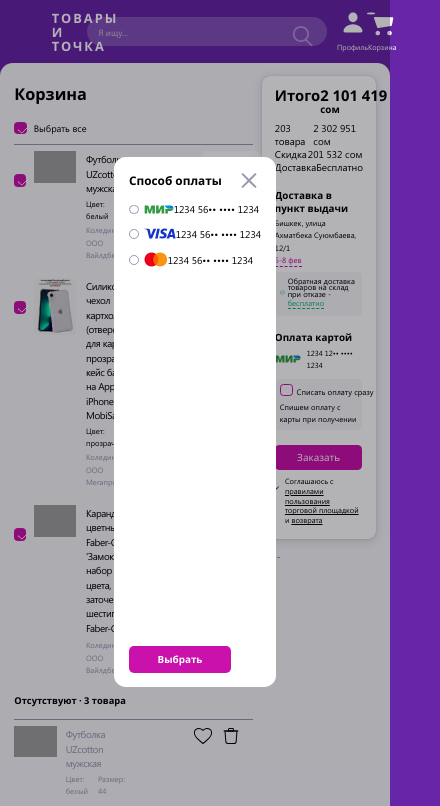
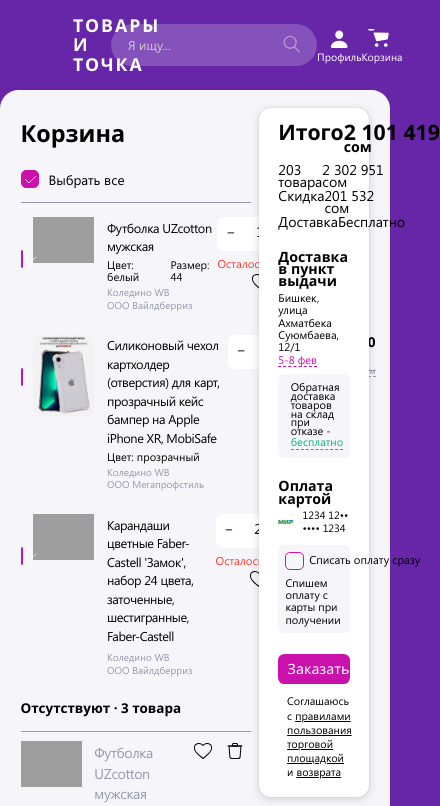
Before and after one commit to Eugene-Oceanov/wb-L0-cart, a website built with webpack: page src/index.html in a window 390 px wide. Shown: the top 806 px of the page, 440 px wide, since content can reach past the window. Built offline with nearby package versions, Linux system fonts and the light colour scheme; grey boxes are pictures that could not be loaded.

Commit message:
technical commit

```diff
--- a/src/assets/css/style.css
+++ b/src/assets/css/style.css
@@ -120,8 +120,8 @@
   transition: all 0.2s ease;
   left: .25em;
   top: .25em;
-  width: 10px;
-  height: 5px;
+  width: .7em;
+  height: .4em;
   border-radius: 1px;
   border-left: .14em solid #fff;
   border-bottom: .14em solid #fff;
@@ -145,6 +145,7 @@
 
 /* modals start */
 .overlay {
+  display: none;
   position: fixed;
   height: 100vh;
   width: 100%;
@@ -234,7 +235,7 @@
 /* header start */
 #header {
   color: #fff;
-  padding: 1em 0;
+  padding: 1.1em 0;
 }
 
 .header__logo {
@@ -288,7 +289,9 @@
 .header__search--icon {
   position: absolute;
   top: 0.7em;
-  right: 1.2em;
+  right: 1.1em;
+  width: 1.4em;
+  height: 1.4em;
 }
 
 .header__search--icon path {
@@ -308,8 +311,15 @@
   font-size: 0.75em;
 }
 
+
+
 .header__nav--profile-link {
   padding-top: 0.2em;
+}
+
+.header__nav--profile-link svg {
+  width: 1.3em;
+  height: 1.3em;
 }
 
 .header__nav--cart-link {
@@ -318,6 +328,8 @@
 
 .header__nav--cart-link svg {
   margin-left: -0.5em;
+  width: 1.6em;
+  height: 1.6em;
 }
 
 /* header end */
@@ -331,9 +343,9 @@
 }
 
 .cart-main {
-  margin-top: 0.4em;
   width: 66%;
   padding: .8em 0;
+  padding-top: 0.4em;
 }
 
 .cart-main__title {
@@ -839,3 +851,54 @@
 }
 
 /* footer end */
+
+/* media start */
+@media (max-width: 1024px) {
+  * {
+    font-size: calc(var(--index) * 1.15);
+  }
+
+  #header {
+    padding: 1.1em 0;
+  }
+
+  .header__logo {
+    width: 11%;
+    margin-left: 3.7em;
+  }
+
+  .header__logo--text {
+    font-size: 1.25em;
+  }
+
+  .header__search {
+    width: 60%;
+    padding: 0;
+    margin: 0;
+  }
+
+  .header__nav {
+    width: 15%;
+  }
+
+  #main {
+    padding: 1.3em 0;
+  }
+
+  .cart-main {
+    padding-top: 1.3em;
+  }
+
+  .cart-aviable__hide-block {
+    margin-bottom: 1em;
+  }
+
+  .cart-item-info-description {
+    width: 50%;
+    font-size: 0.9em;
+  }
+
+  .cart-item-options {
+    width: 42%;
+  }
+}
--- a/src/index.html
+++ b/src/index.html
@@ -77,7 +77,8 @@
             <nav class="header__nav d-flex jc-space-between">
                 <a href="#"
                     class="header__nav--profile-link header__nav--item d-flex fd-column jc-space-between ai-center">
-                    <svg xmlns="http://www.w3.org/2000/svg" width="20" height="21" viewBox="0 0 20 21" fill="none">
+                    <svg xmlns="http://www.w3.org/2000/svg" width="20" height="21" viewBox="0 0 20 21" fill="none"
+                        class="header__nav__icon">
                         <path fill-rule="evenodd" clip-rule="evenodd"
                             d="M14.5207 5.28873C14.5207 8.05869 12.4361 10.2066 10.006 10.2066C7.57586 10.2066 5.49117 8.05869 5.49117 5.31221C5.47931 2.60094 7.58777 0.5 10.006 0.5C12.4241 0.5 14.5207 2.55399 14.5207 5.28873ZM0.5 18.9977C0.5 19.9836 1.14326 20.5 2.94201 20.5H17.058C18.8567 20.5 19.5 19.9836 19.5 18.9977C19.5 16.1338 15.8429 12.1901 10.006 12.1901C4.15705 12.1901 0.5 16.1338 0.5 18.9977Z"
                             fill="white" />
@@ -85,7 +86,8 @@
                     <p>Профиль</p>
                 </a>
                 <a href="#" class="header__nav--cart-link header__nav--item">
-                    <svg xmlns="http://www.w3.org/2000/svg" width="28" height="29" viewBox="0 0 28 29" fill="none">
+                    <svg xmlns="http://www.w3.org/2000/svg" width="28" height="29" viewBox="0 0 28 29" fill="none"
+                        class="header__nav__icon">
                         <path fill-rule="evenodd" clip-rule="evenodd"
                             d="M11.2214 17.4665C11.3829 17.9206 11.8452 18.1949 12.3212 18.119L25.0874 16.0828C25.5004 16.017 25.8288 15.701 25.9106 15.2909L27.2654 8.49865C27.3875 7.88644 26.925 7.31324 26.3008 7.30317L8.94122 7.02324C8.24354 7.01199 7.74913 7.70067 7.98289 8.35812L11.2214 17.4665Z"
                             fill="white" />
--- a/src/json/user.json
+++ b/src/json/user.json
@@ -4,6 +4,11 @@
     "eMail": "",
     "phone": "9881234567",
     "inn": "",
+    "adresses": [
+        "Бишкек, улица Табышалиева, 57",
+        "Бишкек, улица Жукеева-Пудовкина, 77/1",
+        "Бишкек, микрорайон Джал, улица Ахунбаева Исы, 67/1"
+    ],
     "pickUpPoint": {
         "adress": "Бишкек, улица Ахматбека Суюмбаева, 12/1",
         "schedule": "Ежедневно с 10 до 21",
```
